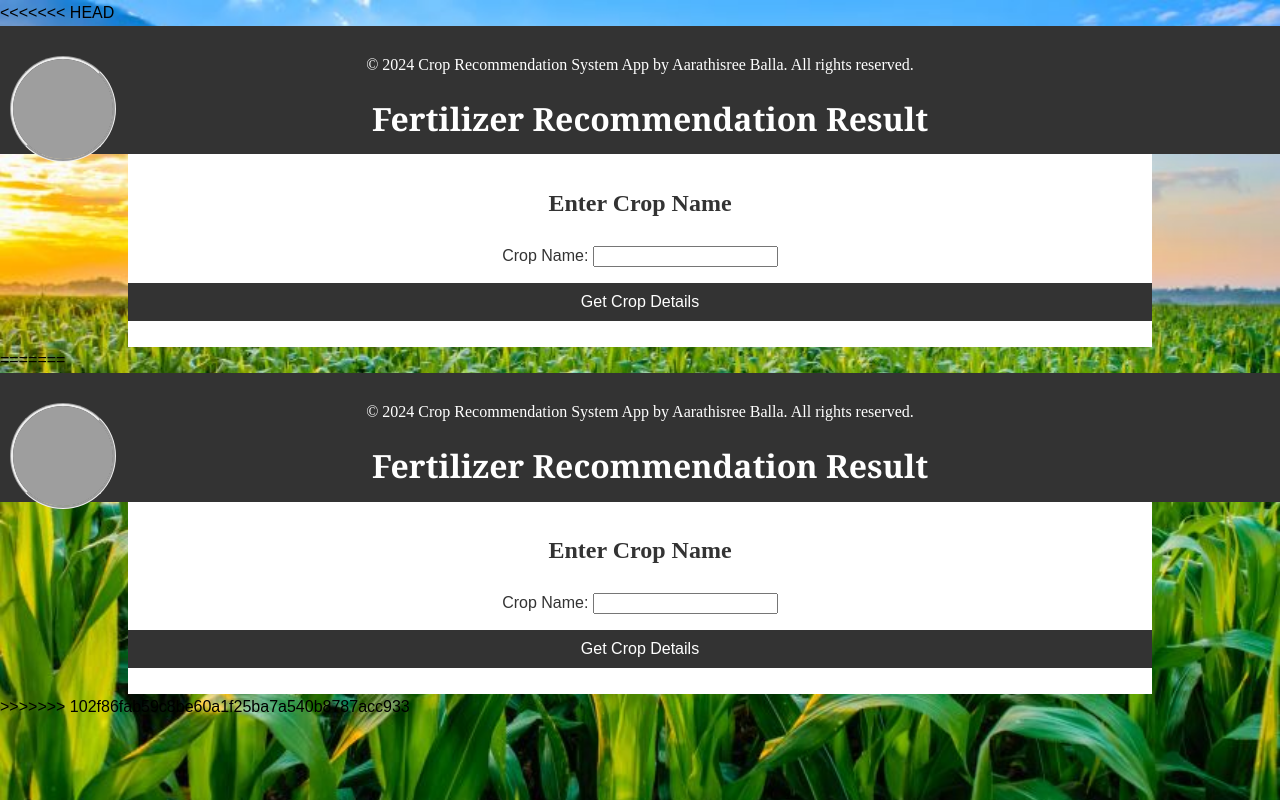
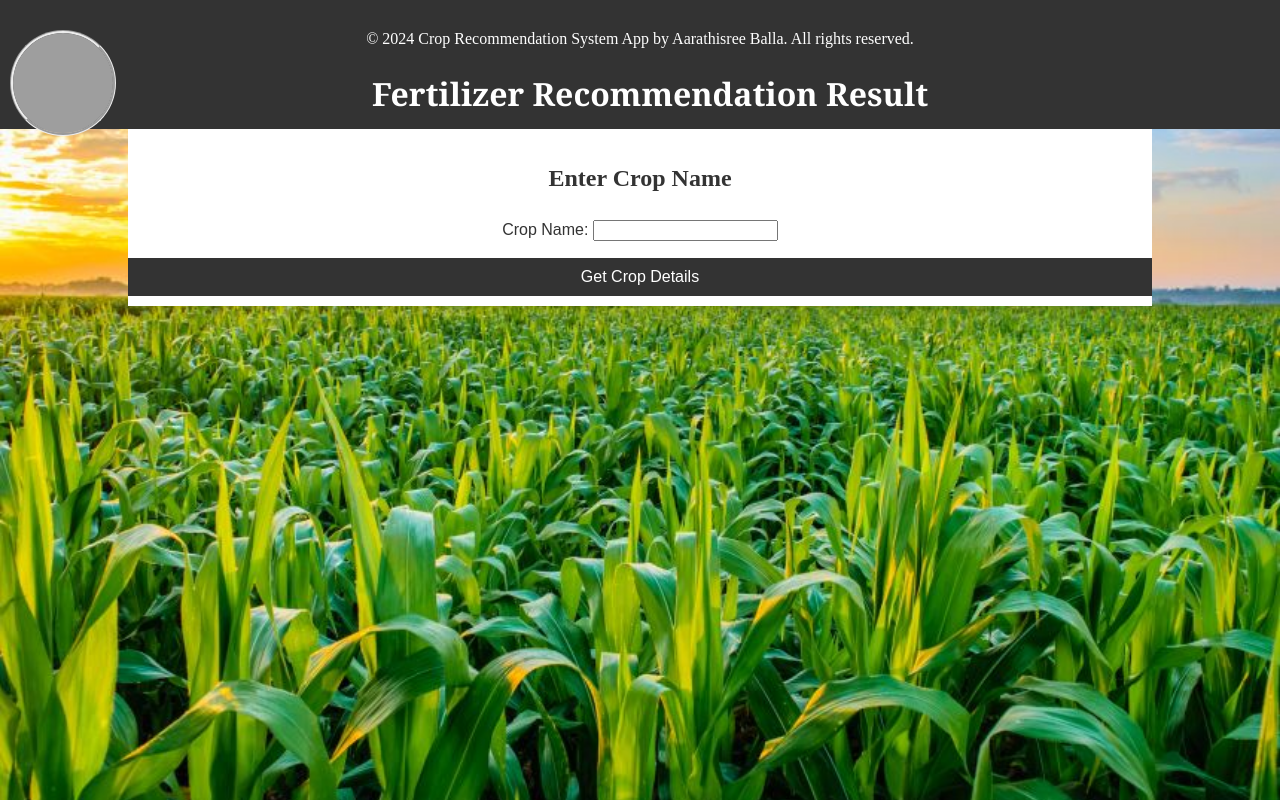
Before and after one commit to Aarathi1535/CropXpert, a Flask app: template templates/details.html in a window 1280 px wide. Run offline with Flask 3, Linux system fonts and the light colour scheme; the template is opened without the code that fills it, so the values that code supplies are empty; grey boxes are pictures that could not be loaded.

Commit message:
Update details.html

```diff
--- a/templates/details.html
+++ b/templates/details.html
@@ -1,4 +1,3 @@
-<<<<<<< HEAD
 <!DOCTYPE html>
 <html lang="en">
 <head>
@@ -35,42 +34,3 @@
         </main>
 
 </body>
-=======
-<!DOCTYPE html>
-<html lang="en">
-<head>
-    <meta charset="UTF-8">
-    <meta name="viewport" content="width=device-width, initial-scale=1.0">
-    <title>Crop Recommendation System</title>
-    <link rel="stylesheet" href="{{ url_for('static', filename='styles.css') }}">
-</head>
-<body>
-        <header>
-            <div class = "logo">
-                <img src="https://media.istockphoto.com/id/958252646/photo/young-green-corn-growing-on-the-field-young-corn-plants.jpg?s=612x612&w=0&k=20&c=lbeh-vBIGjaD3ZrIqlDt-9jmNew44StD73fxGd2WkEI=" alt="logo">
-            </div>
-            <div class="container">
-                <div class="branding">
-                    <p class="copyright">© 2024 Crop Recommendation System App by Aarathisree Balla. All rights reserved.</p>
-                    <h1>Fertilizer Recommendation Result</h1>
-                </div>
-            </div>
-        </header>
-        <main>
-            <div class="contain">
-            <section id="input-form">
-                <h2>Enter Crop Name</h2>
-                <form method="POST" action="{{ url_for('cropdetails') }}">
-                <div class="form-group">
-                    <label for="cropname">Crop Name:</label>
-                    <input type="text" id="cropname" name="cropname" required>
-                </div>
-                <input type="submit" value="Get Crop Details">
-            </form>
-            </section>
-        </div>
-        </main>
-
-</body>
->>>>>>> 102f86fab59c8be60a1f25ba7a540b8787acc933
-</html>
```
